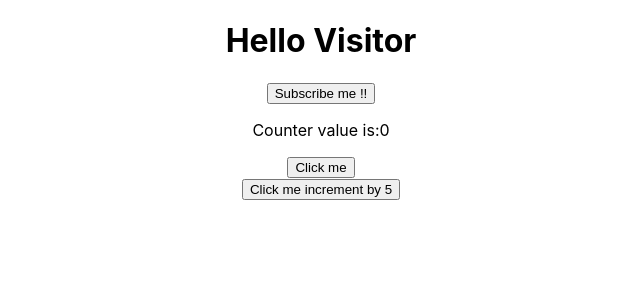
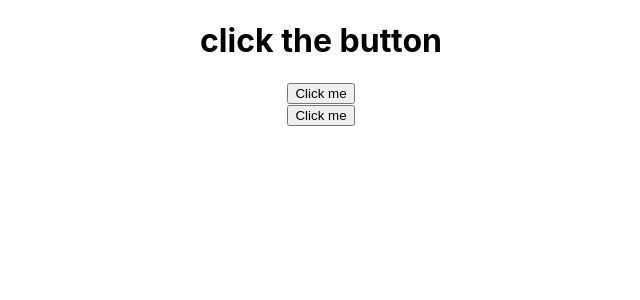
Before and after one commit to ThusithaDeepal/reactTutorialBasicto-Advance, a React (Create React App) app: page / in a window 1280 px wide. Shown: the top 300 px of the page, without its empty margins (319-959 px from the left). Built offline with nearby package versions, Linux system fonts and the light colour scheme.

Commit message:
evnt bind examole

```diff
--- a/src/App.js
+++ b/src/App.js
@@ -3,12 +3,14 @@ import logo from './logo.svg';
 import './App.css';
 import Message from './components/Message';
 import Counter from './components/Counter';
+import EventBind from './components/EventBind';
 
 function App() {
   return (
     <div className="App">
-    <Message/>
-    <Counter/>
+      {/* <Message/>
+    <Counter/> */}
+      <EventBind />
     </div>
   );
 }
--- /dev/null
+++ b/src/components/EventBind.js
@@ -0,0 +1,53 @@
+import React, { Component } from 'react'
+
+export default class EventBind extends Component {
+  constructor(props) {
+    super(props)
+
+    this.state = {
+      message: "click the button"
+    }
+    //bind the event handler in constructor to use this keyword
+    // this.eventHandler = this.eventHandler.bind(this)
+  }
+  eventHandler() {
+    console.log(this)
+    this.setState({
+      message: "btn clicked"
+    })
+
+
+  }
+
+  eventHandlerArrow = () => {
+    this.setState({
+      message: "btn clicked arrow"
+    })
+  }
+
+  //when we use this keyword without binding to normal function without using arrow function
+  //this is undefined
+  //so we have to bind the method in constructor or use arrow function is suitable
+
+  render() {
+    return (
+      <div>
+        <h1>{this.state.message}</h1>
+        {/* //not working when we use like this */}
+        {/* <button onClick={this.eventHandler}>Click me</button> <br /> */}
+
+        {/* working need more appropriate way */}
+        {/* <button onClick={this.eventHandler.bind(this)}>Click me</button> <br />  */}
+
+        {/* //bind the event handler in constructor to use this keyword recomentde by react */}
+        {/* <button onClick={this.eventHandler}>Click me</button><br /> */}
+
+        {/* use this when need to pass func arguments   use () to call the function*/}
+        <button onClick={() => { this.eventHandler() }}>Click me</button><br />
+
+        {/* use arrow function in event handler */}
+        <button onClick={this.eventHandlerArrow}>Click me</button><br />
+      </div>
+    )
+  }
+}
```
